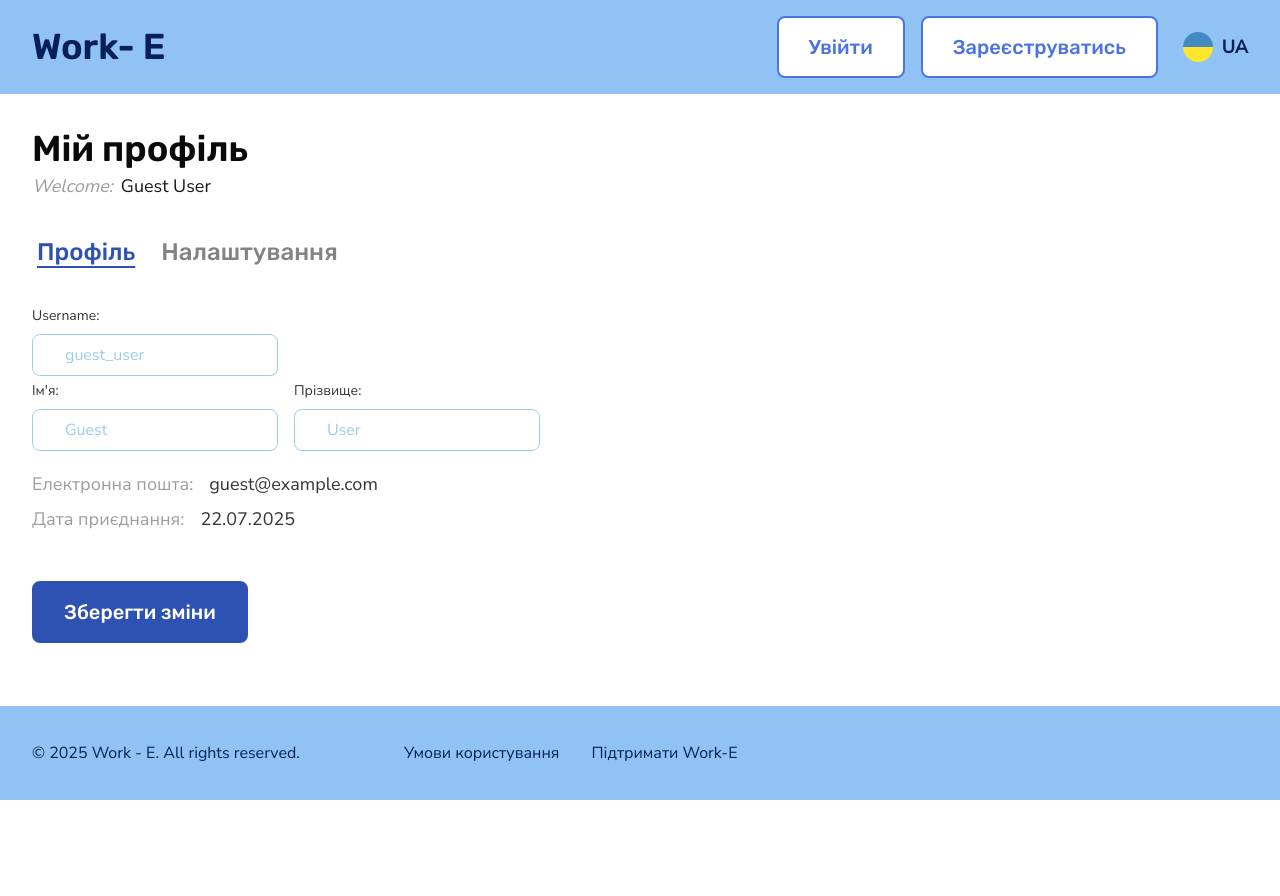
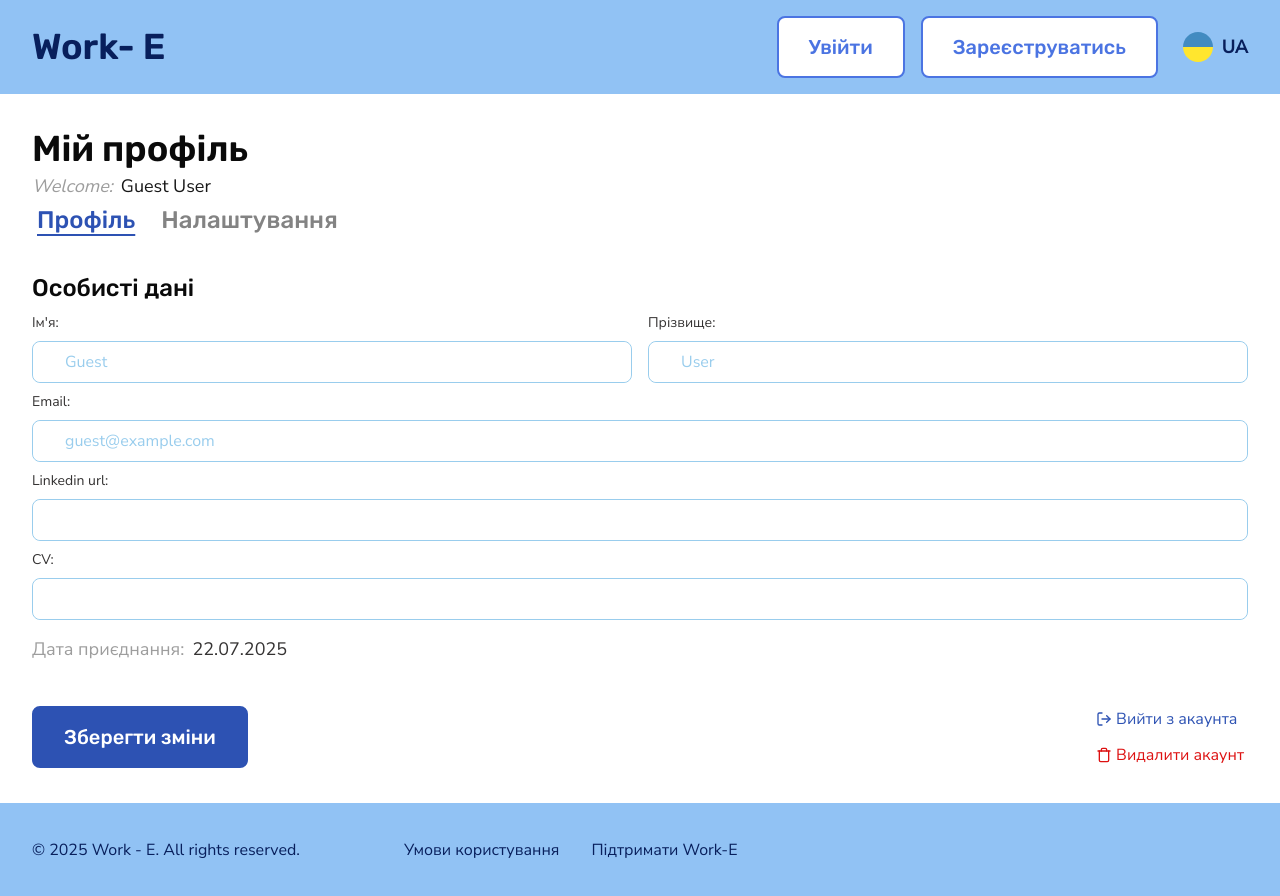
Before and after one commit to work-ee/work-e, a Next.js app: page /profile in a window 1280 px wide. Before the commit the page ends 800 px from the top, so only its background shows below. Built offline with nearby package versions, Linux system fonts and the light colour scheme; no server answers.

Commit message:
refactor: simplify layout structure and enhance profile form with additional fields

```diff
--- a/app/(protected)/profile/page.tsx
+++ b/app/(protected)/profile/page.tsx
@@ -13,8 +13,8 @@ export default async function ProfilePage() {
   return (
     <main className="center-page">
       <section className="section flex-1">
-        <div className="container flex flex-col gap-8">
-          <div>
+        <div className="container">
+          <div className="relative">
             <h1 className="heading-h2">Мій профіль</h1>
             <div className="flex items-center gap-2">
               <span className="text-neutral-500 italic">Welcome: </span>
@@ -24,8 +24,10 @@ export default async function ProfilePage() {
             </div>
           </div>
 
-          <div className="max-w-[870px]">
-            <Profile user={session?.backendUser} />
+          <div className="aside-wrapper">
+            <article className="article">
+              <Profile user={session?.backendUser} />
+            </article>
           </div>
         </div>
       </section>
--- a/components/profile/Profile.tsx
+++ b/components/profile/Profile.tsx
@@ -1,6 +1,8 @@
 "use client";
 
 import React from "react";
+
+import { LogOut, Trash } from "lucide-react";
 
 import { Button, Input, Toggle } from "@/components/ui";
 import { Tabs, TabsContent, TabsList, TabsTrigger } from "@/components/ui/shadcn/tabs";
@@ -24,6 +26,8 @@ export const Profile = ({ user }: { user?: BackendUser }) => {
     last_name: last_name || "",
     email: email || "",
     username: username || "",
+    linkedin_url: "",
+    cv: "",
     avatar_url: avatar_url || "",
     date_joined: date_joined || new Date().toLocaleDateString(),
   });
@@ -39,9 +43,9 @@ export const Profile = ({ user }: { user?: BackendUser }) => {
   const [toggleStates, setToggleStates] = React.useState<{
     [key in ToggleName]: boolean;
   }>({
-    autoSendCV: true,
+    autoSendCV: false,
     autoCompareJobs: false,
-    emailNotifications: false,
+    emailNotifications: true,
   });
   const handleToggle = (name: ToggleName) => {
     setToggleStates((prev) => ({
@@ -73,31 +77,24 @@ export const Profile = ({ user }: { user?: BackendUser }) => {
           value="profile"
           className="data-[state=active]:animate-in data-[state=active]:fade-in data-[state=active]:zoom-in data-[state=inactive]:animate-fade-out data-[state=inactive]:fade-out data-[state=inactive]:zoom-out"
         >
-          <div className="flex flex-col gap-1">
+          <div className="flex flex-col gap-2">
+            <div className="">
+              <h2 className="heading-h3">Особисті дані</h2>
+            </div>
             <div className="flex w-full flex-wrap gap-4">
-              <div className="flex items-center gap-4">
+              <div className="flex-1">
                 <Input
                   onChange={handleChange}
-                  value={formData.username}
-                  name="username"
-                  id="username"
-                  label="Username:"
-                />
-              </div>
-            </div>
-
-            <div className="flex w-full flex-wrap gap-4">
-              <div className="flex items-center gap-4">
-                <Input
-                  onChange={handleChange}
+                  className="w-full"
                   value={formData.first_name}
                   name="first_name"
                   id="first_name"
                   label="Ім'я:"
                 />
               </div>
-              <div className="flex items-center gap-4">
+              <div className="flex-1">
                 <Input
+                  className="w-full"
                   onChange={handleChange}
                   value={formData.last_name}
                   name="last_name"
@@ -107,17 +104,73 @@ export const Profile = ({ user }: { user?: BackendUser }) => {
               </div>
             </div>
 
-            <div className="mt-4 flex flex-wrap gap-2">
-              <div className="flex w-full items-center gap-4">
-                <span className="text-neutral-500">Електронна пошта:</span>
-                <span className="text-neutral-800">{email}</span>
+            <div className="flex w-full flex-wrap gap-4">
+              {/* <div className="flex-1">
+                <Input
+                  onChange={handleChange}
+                  value={formData.username}
+                  name="username"
+                  id="username"
+                  label="Username:"
+                />
+              </div> */}
+              <div className="flex-1">
+                <Input
+                  className="w-full"
+                  type="email"
+                  onChange={handleChange}
+                  value={formData.email}
+                  name="email"
+                  id="email"
+                  label="Email:"
+                />
               </div>
+            </div>
 
-              <div className="flex w-full items-center gap-4">
+            <div className="flex w-full flex-wrap gap-4">
+              <div className="flex-1">
+                <Input
+                  onChange={handleChange}
+                  className="w-full"
+                  value={formData.linkedin_url}
+                  name="linkedin_url"
+                  id="linkedin_url"
+                  label="Linkedin url:"
+                  placeholder="https://www.linkedin.com/in/your-profile"
+                />
+              </div>
+            </div>
+
+            <div className="flex w-full flex-wrap gap-4">
+              <div className="flex-1">
+                <Input
+                  onChange={handleChange}
+                  className="w-full"
+                  value={formData.cv}
+                  name="cv"
+                  id="cv"
+                  label="CV:"
+                  placeholder="https://www.example.com/your-cv.pdf"
+                />
+              </div>
+            </div>
+
+            <div className="mt-2 flex flex-wrap justify-between gap-2">
+              <div className="flex gap-2">
                 <span className="text-neutral-500">Дата приєднання:</span>
                 <span className="text-neutral-800">{new Date(date_joined).toLocaleDateString("uk-UA")}</span>
               </div>
             </div>
+
+            {/* <div className="mt-6">
+              <Link href="/cv" className="text-blue-500 hover:underline">
+                CV
+              </Link>
+
+              <Link href="/skills-match" className="ml-4 text-blue-500 hover:underline">
+                Skills Match
+              </Link>
+            </div> */}
           </div>
         </TabsContent>
 
@@ -164,8 +217,19 @@ export const Profile = ({ user }: { user?: BackendUser }) => {
           </div>
         </TabsContent>
 
-        <div className="mt-2 flex items-center gap-4">
-          <Button className="mt-4">Зберегти зміни</Button>
+        <div className="mt-4 flex items-center justify-between gap-4">
+          <Button className="">Зберегти зміни</Button>
+
+          <div className="flex flex-col gap-1">
+            <button className="input-text text-primary-500 flex cursor-pointer items-center gap-1 p-1">
+              <LogOut className="h-4 w-4" />
+              <span>Вийти з акаунта</span>
+            </button>
+            <button className="input-text text-error-main flex cursor-pointer items-center gap-1 p-1">
+              <Trash className="h-4 w-4" />
+              <span>Видалити акаунт</span>
+            </button>
+          </div>
         </div>
       </form>
     </Tabs>
```
